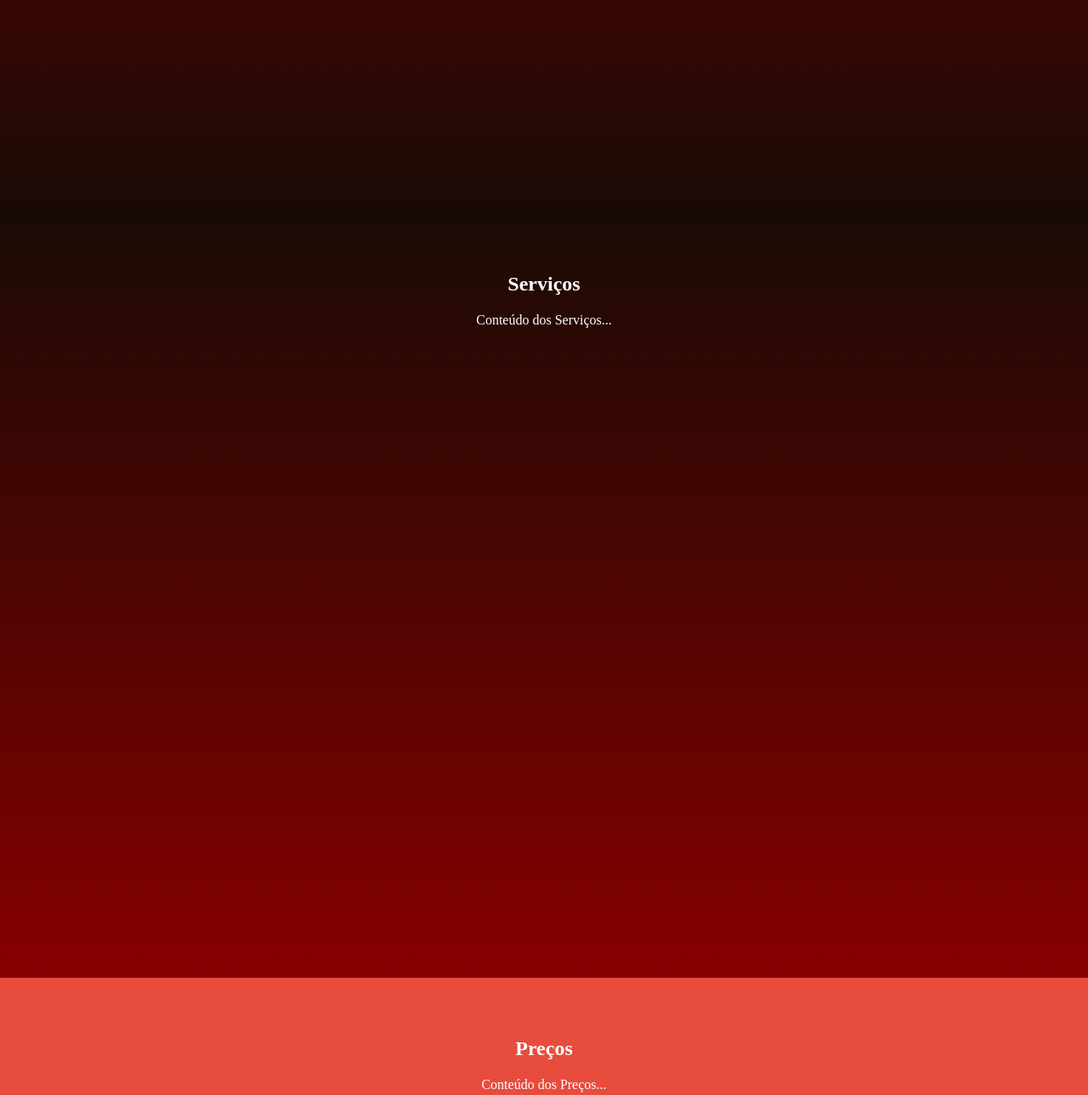
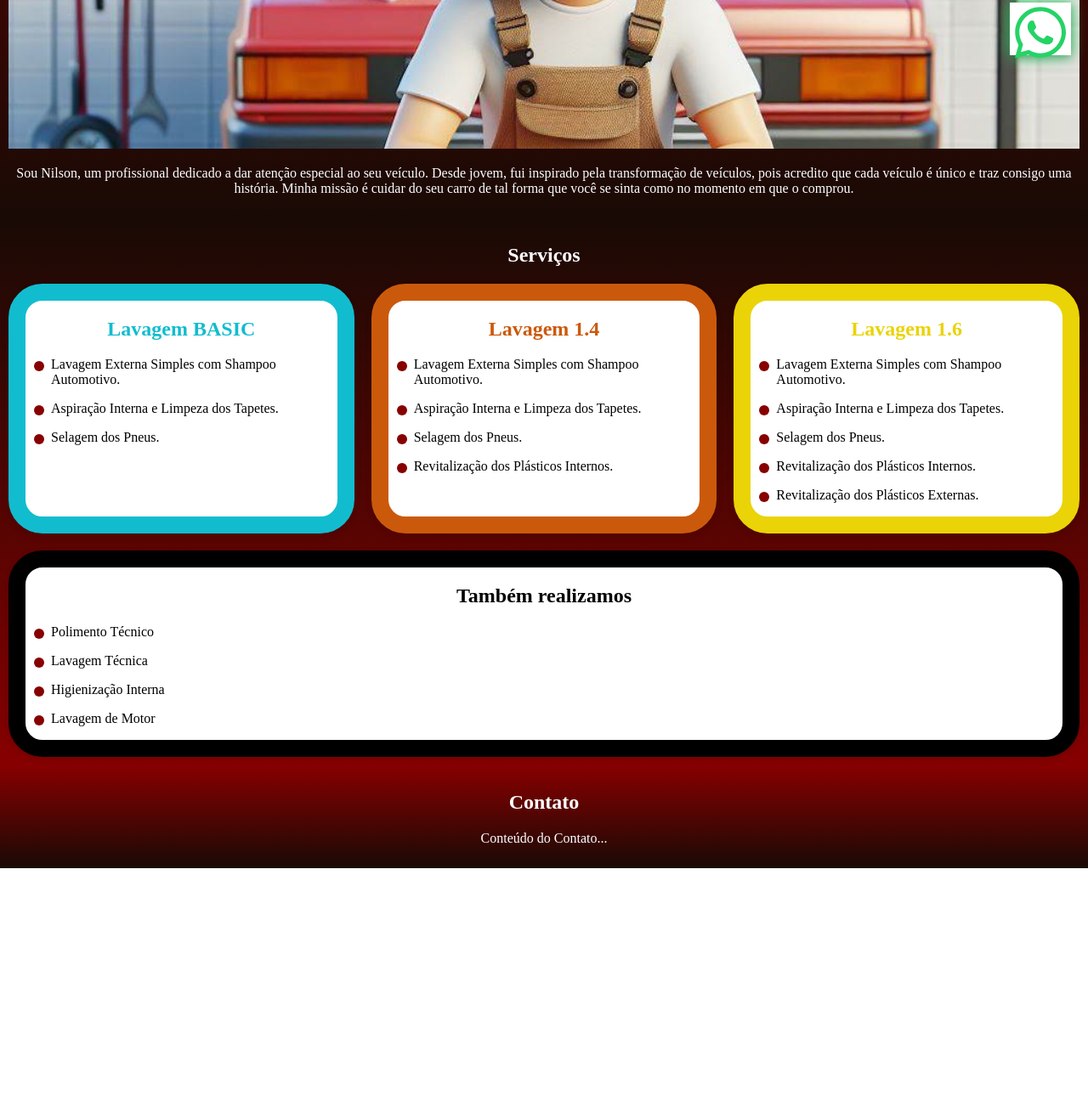
Before and after one commit to DRaffa/Nilson, a plain HTML site: page home.html in a window 1280 px wide. Shown: the part 705-1994 px from the top of the page at 85% size. After the commit the page ends 1727 px from the top, so only its background shows below. Drawn offline with Linux system fonts and the light colour scheme.

Commit message:
Front Com Menu Fixo

```diff
--- a/home.html
+++ b/home.html
@@ -4,40 +4,111 @@
   <meta charset="UTF-8">
   <meta name="viewport" content="width=device-width, initial-scale=1.0">
   <link rel="stylesheet" href="styles.css">
+  <script src="https://kit.fontawesome.com/497b82acd5.js" crossorigin="anonymous"></script>
   <title>Página com Menu</title>
 </head>
 <body>
 
   <div class="menu">
     <div class="menu-items">
-      <a href="#home">Home</a>
+      <a href="#home" style="flex-grow: 2;">Navarro NR</a>
+      <!-- <a href="#lavagem">Lavagem</a> -->
       <a href="#servicos">Serviços</a>
-      <a href="#precos">Preços</a>
       <a href="#contato">Contato</a>
-      <span class="company-icon"><img src="empresa.png" alt="Empresa" height="30"></span>
     </div>
   </div>
 
   <div id="home" class="section section1">
-    <h2>Home</h2>
-    <p>Conteúdo da Home...</p>
+    <h2>Navarro NR
+      <br>
+      Studio Automotivo
+    </h2>
+    <img src="avatar.jpeg" alt="Avatar" class="avatar">
+      <p>
+        Sou Nilson, um profissional dedicado a dar atenção especial ao seu veículo. Desde jovem, fui inspirado pela transformação de veículos, pois acredito que cada veículo é único e traz consigo uma história. Minha missão é cuidar do seu carro de tal forma que você se sinta como no momento em que o comprou.
+      </p>
   </div>
 
   <div id="servicos" class="section section2">
     <h2>Serviços</h2>
-    <p>Conteúdo dos Serviços...</p>
+    <div class="container">
+      <div class="box border-box basic">
+        <h2 class="basic">
+          Lavagem BASIC
+        </h2>
+        <ul>
+          <li>Lavagem Externa Simples com Shampoo Automotivo.</li>
+          <li>Aspiração Interna e Limpeza dos Tapetes.</li>
+          <li>Selagem dos Pneus.</li>
+        </ul>
+      </div>
+      <div class="box border-box media">
+        <h2 class="media">
+          Lavagem 1.4
+        </h2>
+        <ul>
+          <li>Lavagem Externa Simples com Shampoo Automotivo.</li>
+          <li>Aspiração Interna e Limpeza dos Tapetes.</li>
+          <li>Selagem dos Pneus.</li>
+          <li>Revitalização dos Plásticos Internos.</li>
+        </ul>
+      </div>
+      <div class="box border-box alta">
+        <h2 class="alta">
+          Lavagem 1.6
+        </h2>
+        <ul>
+        <li>Lavagem Externa Simples com Shampoo Automotivo.</li>
+        <li>Aspiração Interna e Limpeza dos Tapetes.</li>
+        <li>Selagem dos Pneus.</li>
+        <li>Revitalização dos Plásticos Internos.</li>
+        <li>Revitalização dos Plásticos Externas.</li>
+      </ul>
+      </div>
+    </div>
+    <div class="container" style="margin-top: 20px;">
+      <div class="box border-box">
+      <h2>Também realizamos</h2>
+      <ul>
+        <li>
+          Polimento Técnico
+        </li>
+        <li>
+          Lavagem Técnica
+        </li>
+        <li>
+          Higienização Interna
+        </li>
+        <li>
+          Lavagem de Motor
+        </li>
+      </ul>
+      </div>
+    </div>
   </div>
 
-  <div id="precos" class="section section3">
-    <h2>Preços</h2>
-    <p>Conteúdo dos Preços...</p>
-  </div>
+  <button style="background-color: #fff;position: fixed;
+  z-index: 99;
+  right: 20px;
+  bottom: 30px;
+width: 60px;
+height: 60px;
+cursor: pointer;color: white;box-sizing: unset;box-shadow: 0px 4px 10px 0px rgba(0, 0, 0, 0.2);transition: all 0.3s ease-in-out 0s;animation-delay: 6s;
+animation: chat-pulsate 6s infinite;transform: scale(1);filter: drop-shadow(rgb(37, 211, 102) 0px 0px 8px);border: medium;">
+      <svg xmlns="http://www.w3.org/2000/svg" viewBox="0 0 448 512">
+        <path fill="#25D366" d="M380.9 97.1C339 55.1 283.2 32 223.9 32c-122.4 0-222 99.6-222 222 0 39.1 10.2 77.3 29.6 111L0 480l117.7-30.9c32.4 17.7 68.9 27 106.1 27h.1c122.3 0 224.1-99.6 224.1-222 0-59.3-25.2-115-67.1-157zm-157 341.6c-33.2 0-65.7-8.9-94-25.7l-6.7-4-69.8 18.3L72 359.2l-4.4-7c-18.5-29.4-28.2-63.3-28.2-98.2 0-101.7 82.8-184.5 184.6-184.5 49.3 0 95.6 19.2 130.4 54.1 34.8 34.9 56.2 81.2 56.1 130.5 0 101.8-84.9 184.6-186.6 184.6zm101.2-138.2c-5.5-2.8-32.8-16.2-37.9-18-5.1-1.9-8.8-2.8-12.5 2.8-3.7 5.6-14.3 18-17.6 21.8-3.2 3.7-6.5 4.2-12 1.4-32.6-16.3-54-29.1-75.5-66-5.7-9.8 5.7-9.1 16.3-30.3 1.8-3.7 .9-6.9-.5-9.7-1.4-2.8-12.5-30.1-17.1-41.2-4.5-10.8-9.1-9.3-12.5-9.5-3.2-.2-6.9-.2-10.6-.2-3.7 0-9.7 1.4-14.8 6.9-5.1 5.6-19.4 19-19.4 46.3 0 27.3 19.9 53.7 22.6 57.4 2.8 3.7 39.1 59.7 94.8 83.8 35.2 15.2 49 16.5 66.6 13.9 10.7-1.6 32.8-13.4 37.4-26.4 4.6-13 4.6-24.1 3.2-26.4-1.3-2.5-5-3.9-10.5-6.6z"/></svg>
+  </button>
+  <!-- <div id="servicos" class="section section3">
+    <h2>Serviços</h2>
 
-  <div id="contato" class="section section4">
+  </div> -->
+
+  <div id="contato" class="section section3">
     <h2>Contato</h2>
     <p>Conteúdo do Contato...</p>
   </div>
 
   <script src="script.js"></script>
+
 </body>
 </html>
--- a/script.js
+++ b/script.js
@@ -1,6 +1,16 @@
 document.addEventListener("DOMContentLoaded", function () {
   const sections = document.querySelectorAll(".section");
   const menuLinks = document.querySelectorAll(".menu a");
+
+  document.querySelectorAll('a[href^="#"]').forEach(anchor => {
+    anchor.addEventListener('click', function (e) {
+      e.preventDefault();
+
+      document.querySelector(this.getAttribute('href')).scrollIntoView({
+        behavior: 'smooth'
+      });
+    });
+  });
 
   function changeMenuStyle() {
     const scrollPosition = window.scrollY;
@@ -16,5 +26,11 @@ document.addEventListener("DOMContentLoaded", function () {
     });
   }
 
+  function initMenuStyles() {
+    // Inicializa os estilos do menu quando a página é carregada
+    changeMenuStyle();
+  }
+
   window.addEventListener("scroll", changeMenuStyle);
+  window.addEventListener("load", initMenuStyles); // Adiciona um evento de carga para garantir a inicialização correta
 });
--- a/styles.css
+++ b/styles.css
@@ -49,28 +49,105 @@ body {
 }
 
 .section {
-  padding: 50px;
+  padding: 10px;
   color: white;
   text-align: center;
-  min-height: 100vh;
+  /* min-height: 100vh; */
 }
 
-.section1 {
+.section1, .section3 {
   background: #870000;
   background: -webkit-linear-gradient(to top, #190A05, #870000);
   background: linear-gradient(to top, #190A05, #870000);
 }
 
-.section2 {
+.section2, .section4 {
   background: #870000;
   background: -webkit-linear-gradient(to bottom, #190A05, #870000);
   background: linear-gradient(to bottom, #190A05, #870000);
 }
 
-.section3 {
-  background-color: #e74c3c;
+.box {
+  flex: 1;
+  background-color: white;
+  border-radius: 10px;
+  box-shadow: 0 4px 8px rgba(0, 0, 0, 0.1);
+  color: #000;
 }
 
-.section4 {
-  background-color: #f39c12;
+.border-box {
+  border-radius: 40px;
+  border-width: 20px;
+  border-style: solid;
 }
+
+.border-box.basic {
+  border-color: #12bccf;
+}
+
+.border-box.media {
+  border-color: #cb590c;
+}
+
+.border-box.alta {
+  border-color: #ead307;
+}
+
+.basic {
+  color: #12bccf;
+}
+
+.media {
+  color: #cb590c;
+}
+
+.alta {
+  color: #ead307;
+}
+
+.avatar {
+  width: 100%;
+  max-height: 90vh;
+  object-fit: cover;
+  object-position: right top;
+}
+
+.container {
+display: flex;
+justify-content: space-around;
+align-items: stretch;
+align-content: stretch;
+flex-wrap: wrap;
+flex: 1;
+gap: 20px;
+width: 100%;
+}
+
+ul {
+  display: block;
+  margin-left: -10px;
+  margin-right: 10px;
+  text-align: left;
+  color: #000;
+}
+
+ul li {
+  display: block;
+  position: relative;
+}
+
+ul li:not(:last-child) {
+  margin-bottom: 16px;
+}
+
+ul li:before {
+  content: "";
+  position: absolute;
+  top: 1.2em;
+  left: -20px;
+  margin-top: -.9em;
+  background: #870000;
+  height: 12px;
+  width: 12px;
+  border-radius: 50%;
+}
```
Also changed, not shown: avatar.jpeg (added), empresa.png (deleted). Lines whose indentation alone changed are shown as unchanged.
